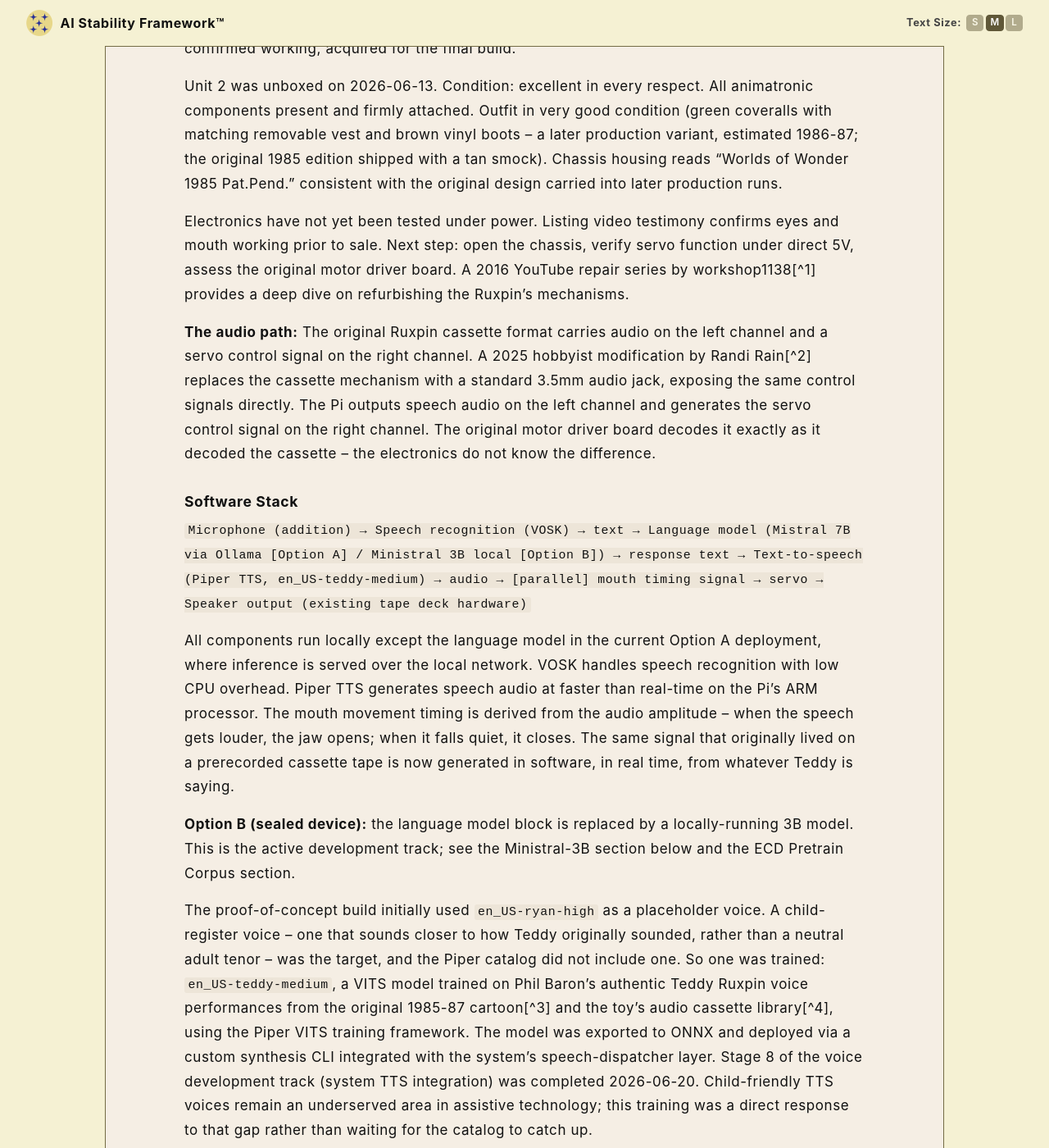
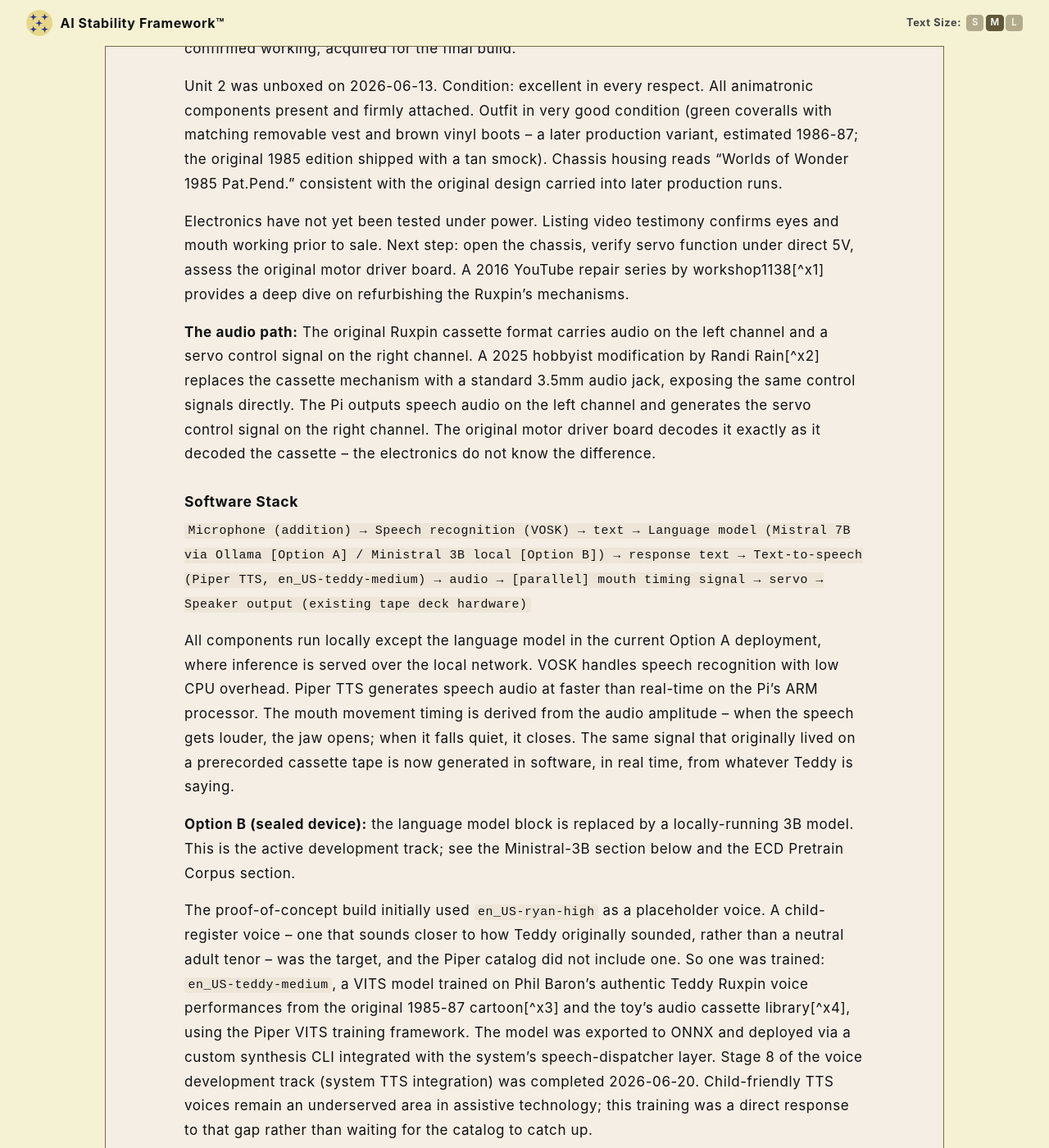
Before and after one commit to rojaslen/AISF-WEB, a Jekyll site: the page built from apx05.md, in a window 1280 px wide and 1400 px high, scrolled down 3620 px. Shown: the whole window at 82% size. Built offline with Jekyll 4.4.1, drawn with Linux system fonts in a browser that asks for light colours; some web fonts are replaced; some of the changed text lies outside the part shown.

Commit message:
Update apx05.md

```diff
--- a/apx05.md
+++ b/apx05.md
@@ -89,9 +89,9 @@
 
 Unit 2 was unboxed on 2026-06-13. Condition: excellent in every respect. All animatronic components present and firmly attached. Outfit in very good condition (green coveralls with matching removable vest and brown vinyl boots -- a later production variant, estimated 1986-87; the original 1985 edition shipped with a tan smock). Chassis housing reads "Worlds of Wonder 1985 Pat.Pend." consistent with the original design carried into later production runs.
 
-Electronics have not yet been tested under power. Listing video testimony confirms eyes and mouth working prior to sale. Next step: open the chassis, verify servo function under direct 5V, assess the original motor driver board. A 2016 YouTube repair series by workshop1138[^1] provides a deep dive on refurbishing the Ruxpin's mechanisms.
+Electronics have not yet been tested under power. Listing video testimony confirms eyes and mouth working prior to sale. Next step: open the chassis, verify servo function under direct 5V, assess the original motor driver board. A 2016 YouTube repair series by workshop1138[^x1] provides a deep dive on refurbishing the Ruxpin's mechanisms.
 
-**The audio path:** The original Ruxpin cassette format carries audio on the left channel and a servo control signal on the right channel. A 2025 hobbyist modification by Randi Rain[^2] replaces the cassette mechanism with a standard 3.5mm audio jack, exposing the same control signals directly. The Pi outputs speech audio on the left channel and generates the servo control signal on the right channel. The original motor driver board decodes it exactly as it decoded the cassette -- the electronics do not know the difference.
+**The audio path:** The original Ruxpin cassette format carries audio on the left channel and a servo control signal on the right channel. A 2025 hobbyist modification by Randi Rain[^x2] replaces the cassette mechanism with a standard 3.5mm audio jack, exposing the same control signals directly. The Pi outputs speech audio on the left channel and generates the servo control signal on the right channel. The original motor driver board decodes it exactly as it decoded the cassette -- the electronics do not know the difference.
 
 ### Software Stack
 
@@ -107,7 +107,7 @@
 
 **Option B (sealed device):** the language model block is replaced by a locally-running 3B model. This is the active development track; see the Ministral-3B section below and the ECD Pretrain Corpus section.
 
-The proof-of-concept build initially used `en_US-ryan-high` as a placeholder voice. A child-register voice -- one that sounds closer to how Teddy originally sounded, rather than a neutral adult tenor -- was the target, and the Piper catalog did not include one. So one was trained: `en_US-teddy-medium`, a VITS model trained on Phil Baron's authentic Teddy Ruxpin voice performances from the original 1985-87 cartoon[^3] and the toy's audio cassette library[^4], using the Piper VITS training framework. The model was exported to ONNX and deployed via a custom synthesis CLI integrated with the system's speech-dispatcher layer. Stage 8 of the voice development track (system TTS integration) was completed 2026-06-20. Child-friendly TTS voices remain an underserved area in assistive technology; this training was a direct response to that gap rather than waiting for the catalog to catch up.
+The proof-of-concept build initially used `en_US-ryan-high` as a placeholder voice. A child-register voice -- one that sounds closer to how Teddy originally sounded, rather than a neutral adult tenor -- was the target, and the Piper catalog did not include one. So one was trained: `en_US-teddy-medium`, a VITS model trained on Phil Baron's authentic Teddy Ruxpin voice performances from the original 1985-87 cartoon[^x3] and the toy's audio cassette library[^x4], using the Piper VITS training framework. The model was exported to ONNX and deployed via a custom synthesis CLI integrated with the system's speech-dispatcher layer. Stage 8 of the voice development track (system TTS integration) was completed 2026-06-20. Child-friendly TTS voices remain an underserved area in assistive technology; this training was a direct response to that gap rather than waiting for the catalog to catch up.
 
 ### Ministral-3B: The Sealed-Device Track
 
@@ -272,13 +272,13 @@
 
 ## References and Resources
 
-[^1]: [workshop1138 | Ruxpin Refurb 1985 WoW](https://youtube.com/playlist?list=PLdsrAeJ-bM2ysKCUj2PRE0TQdhsLGjSXb&si=wACIVqBsXZ5kbYW_{: target="_blank" rel="noopener noreferrer" })
+[^x1]: [workshop1138 | Ruxpin Refurb 1985 WoW](https://youtube.com/playlist?list=PLdsrAeJ-bM2ysKCUj2PRE0TQdhsLGjSXb&si=wACIVqBsXZ5kbYW_{: target="_blank" rel="noopener noreferrer" })
 
-[^2]: [Randi Rain | Inside Teddy Ruxpin: Repair, Schematics & TRRS Jack Mod! 2025](https://youtu.be/J4jgQdVSnws?si=GfiZsSnS91TsiaKp{: target="_blank" rel="noopener noreferrer" })
+[^x2]: [Randi Rain | Inside Teddy Ruxpin: Repair, Schematics & TRRS Jack Mod! 2025](https://youtu.be/J4jgQdVSnws?si=GfiZsSnS91TsiaKp{: target="_blank" rel="noopener noreferrer" })
 
-[^3]: [Jim Henson's Family Hub | The Adventures of Teddy Ruxpin](https://youtube.com/playlist?list=PLifn29u_lcacGQzckLpwpsCrhp5Hr42Wz&si=zuzt1k6kMS26_sOt{: target="_blank" rel="noopener noreferrer" })
+[^x3]: [Jim Henson's Family Hub | The Adventures of Teddy Ruxpin](https://youtube.com/playlist?list=PLifn29u_lcacGQzckLpwpsCrhp5Hr42Wz&si=zuzt1k6kMS26_sOt{: target="_blank" rel="noopener noreferrer" })
 
-[^4]: [Internet Archive | Search Result](https://archive.org/search?tab=all&query=Ruxpin&sort=-date&and%5B%5D=mediatype%3A%22audio%22&and%5B%5D=creator%3A%22worlds+of+wonder%22{: target="_blank" rel="noopener noreferrer" })
+[^x4]: [Internet Archive | Search Result](https://archive.org/search?tab=all&query=Ruxpin&sort=-date&and%5B%5D=mediatype%3A%22audio%22&and%5B%5D=creator%3A%22worlds+of+wonder%22{: target="_blank" rel="noopener noreferrer" })
 
 *(TBA -- Harmony Central PPM source)*
 
```
